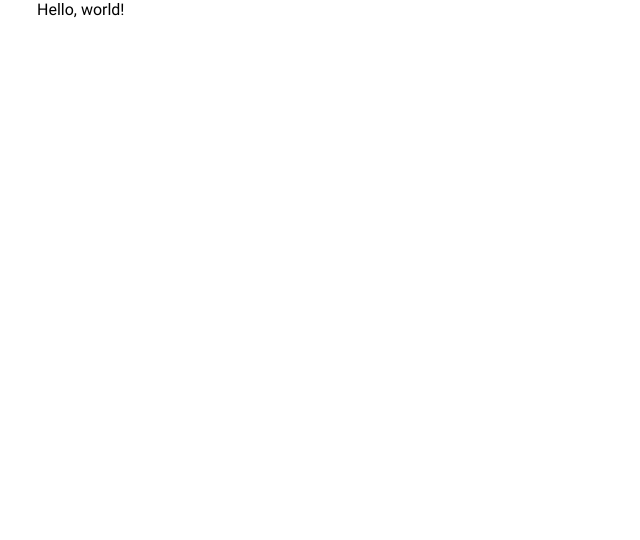
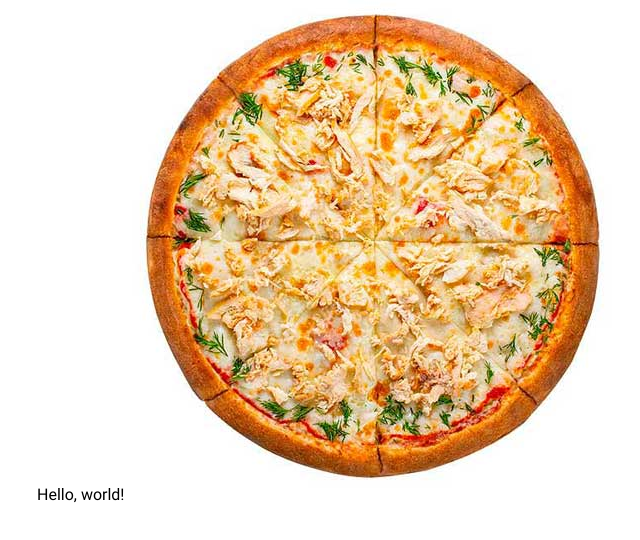
Before and after one commit to sergey-stenyanskiy/webpack-5-practice, a React app: page / in a window 1280 px wide. Shown: the top 540 px of the page, without its empty margins (203-843 px from the left). Built offline with nearby package versions, Linux system fonts and the light colour scheme; the HTML template or start-up script is replaced by a standard one.

Commit message:
добавление изображения в соответствии с заданием

```diff
--- a/src/App.tsx
+++ b/src/App.tsx
@@ -1,7 +1,10 @@
 import React from 'react'
+
+import pizza from './assets/images/pizza.jpg'
 
 export default () => (
   <div className="app">
     Hello, world!
+    <img src={pizza} title="pizza" alt="pizza" />
   </div>
 )
--- /dev/null
+++ b/src/types/types.d.ts
@@ -0,0 +1,4 @@
+declare module '*.jpg' {
+  const value: any;
+  export default value;
+}
```
Also changed, not shown: src/assets/images/pizza.jpg (added).
